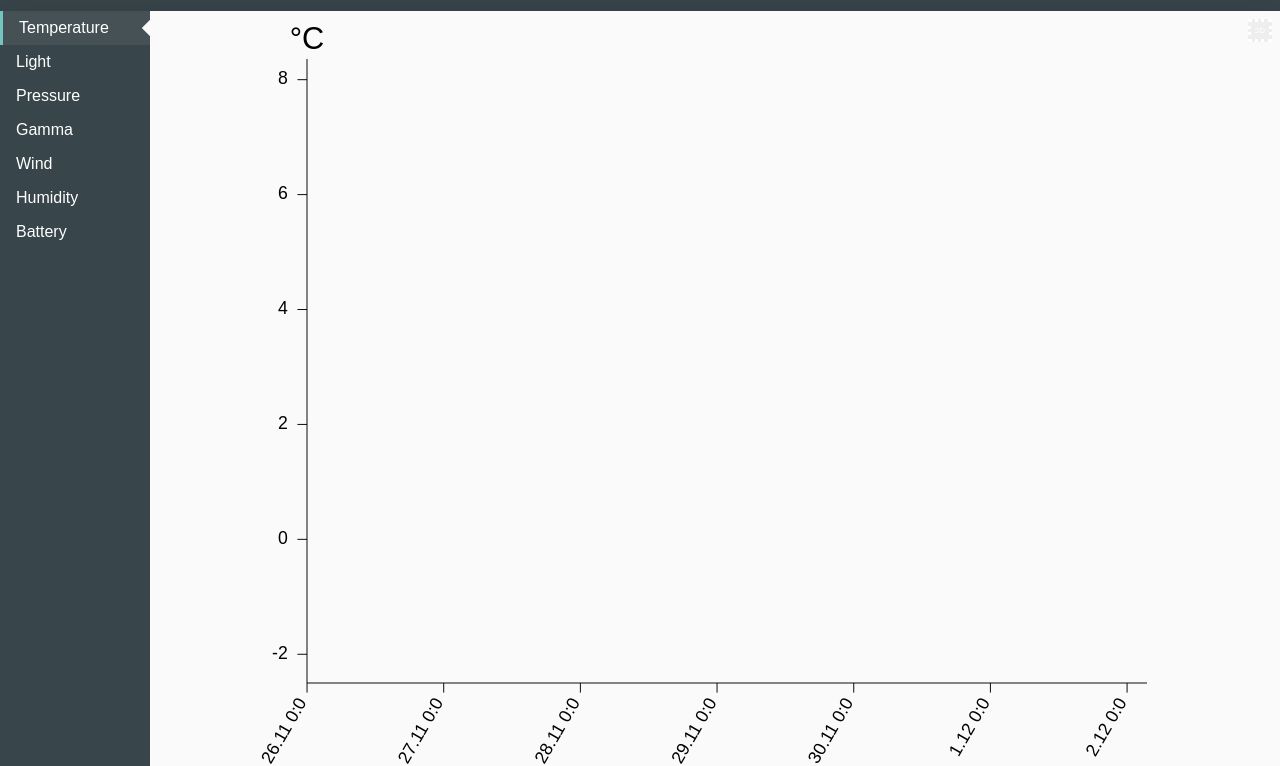
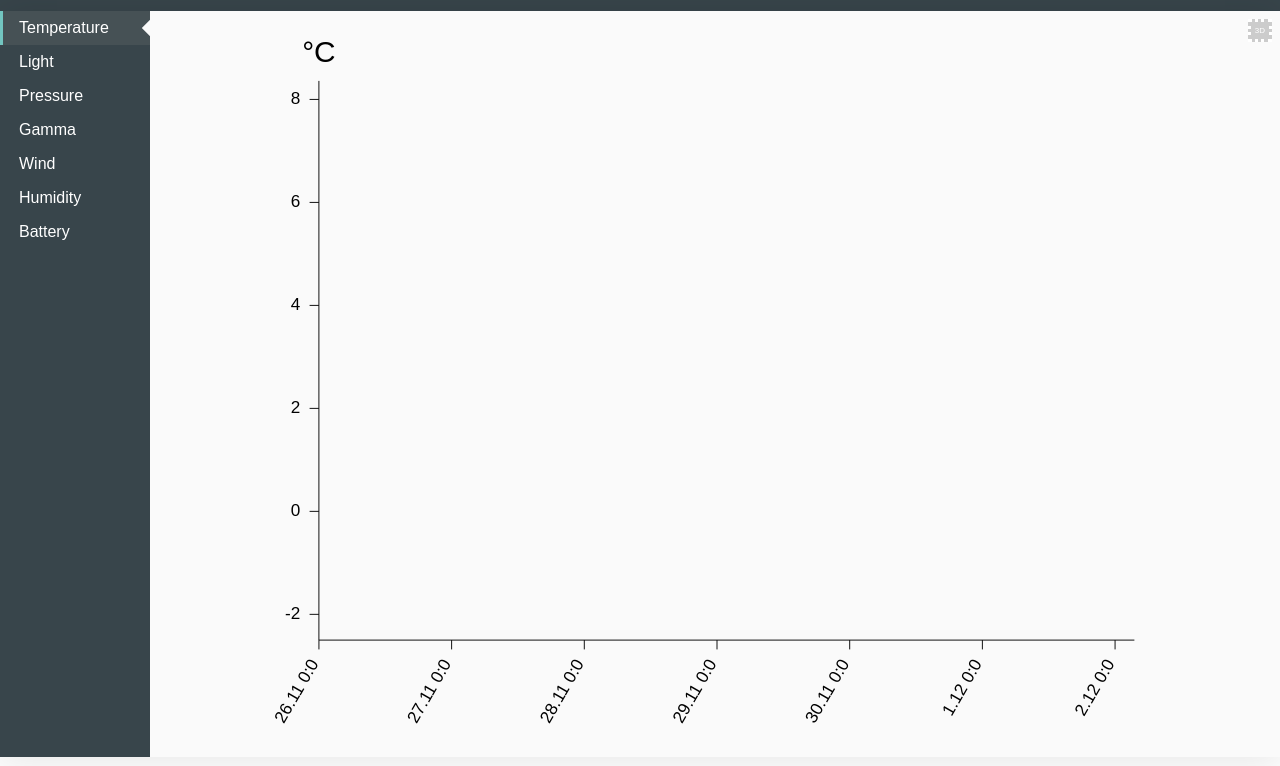
Before and after one commit to JohnNYers/CTEC3905, a plain HTML site: page index.html in a window 1280 px wide. Shown: the part 43-809 px from the top of the page. Drawn offline with Linux system fonts and the light colour scheme; no server answers.

Commit message:
sizing of diagrams optimized + 2d-diagram size changed

```diff
--- a/index.html
+++ b/index.html
@@ -31,11 +31,11 @@
 
     <figure>
       <svg id="diagram2d" class="chart active" viewBox="0 0 1000 800">
-        <line class="axis" x1="75" y1="50" x2="75" y2="700" />
-        <line class="axis" x1="75" y1="700" x2="950" y2="700" />
+        <line class="axis" x1="75" y1="75" x2="75" y2="675" />
+        <line class="axis" x1="75" y1="675" x2="950" y2="675" />
         <g id="x-labels" class="label"></g>
         <g id="y-labels" class="label"></g>
-        <text x="75" y="40" id="unit">hPa</text>
+        <text x="75" y="55" id="unit">hPa</text>
         <g>
           <polyline id="diagram-area" points="">
             <animate begin="indefinite" attributeName="points" dur=".2s" to="" repeatCount="1" fill="freeze"></animate>
--- a/js/2d-diagram.js
+++ b/js/2d-diagram.js
@@ -224,17 +224,17 @@ let diagram2dhandler;
       let x = diagram.contime(i + diagram.v.dmin)
       let node = document.createElementNS("http://www.w3.org/2000/svg", "text");
       node.setAttribute("x", x);
-      node.setAttribute("y", "720");
+      node.setAttribute("y", "700");
       let time = new Date(diagram.v.dmin + i);
       node.innerHTML = timestring(time);
-      node.setAttribute("transform", `rotate(-60 ${x} 720)`);
+      node.setAttribute("transform", `rotate(-60 ${x} 700)`);
       diagram.xticks.appendChild(node);
 
       let line = document.createElementNS("http://www.w3.org/2000/svg", "line");
       line.setAttribute("x1", x);
-      line.setAttribute("y1", "700");
+      line.setAttribute("y1", "675");
       line.setAttribute("x2", x);
-      line.setAttribute("y2", "710");
+      line.setAttribute("y2", "685");
       diagram.xticks.appendChild(line);
     }
   }
--- a/js/3d-diagram.js
+++ b/js/3d-diagram.js
@@ -110,7 +110,7 @@ function parse3d() {
     p[index][1][5].push(parseFloat(d3data[i]["feuchte"]));
     p[index][1][6].push(parseFloat(d3data[i]["akku"]));
   }
-  console.log(bounds);
+
   for (let i = 0; i < p.length; ++i) {
     if(p[i]) p[i] = smooth(p[i], 5, 0.005, bounds);
   }
@@ -215,7 +215,7 @@ let diagram3dhandler = {
 
     //gl.clearColor(0.5, 0.2, 0.5, 0.9); //lila
     //this.gl.clearColor(.2, .28, .36, 1.0); //d-blue
-    //this.gl.clearColor(.086, .627, .522,1.0); green
+    //this.gl.clearColor(.086, .627, .522,1.0); //green
     this.gl.enable(this.gl.DEPTH_TEST);
     this.gl.depthFunc(this.gl.LEQUAL);
     this.gl.clear(this.gl.COLOR_BUFFER_BIT | this.gl.DEPTH_BUFFER_BIT);
--- a/styles/mobile-diagram.css
+++ b/styles/mobile-diagram.css
@@ -128,6 +128,10 @@ text {
   padding: .5em 1em;
   margin: 2px;
   cursor: pointer;
+}
+
+#dd li:hover {
+  background: #005091;
 }
 
 .dd-select {
@@ -284,18 +288,19 @@ td:nth-child(4)::before {
     font-size: 8px;
   }
   header {
+    font-size: 1.5em;
     color: white;
     background: #38454b;
   }
   #dd {
     padding: 0;
     width: 150px;
+    height: 100%;
   }
   #dd ul {
-    width: 100%;
-    height: calc(100vh - 2em);
+    width: inherit;
+    height: inherit;
     min-height: 15em;
-    position: relative;
     visibility: visible;
     transform: translateY(0) rotate(0);
     background: #38454b;
@@ -303,7 +308,13 @@ td:nth-child(4)::before {
   #dd li {
     background: #38454b;
     margin: 0;
+    border-left: .2em solid transparent;
   }
+
+  #dd li:hover {
+    background: #566165;
+  }
+
   #dd ul::before {
     content: none;
   }
@@ -327,7 +338,8 @@ td:nth-child(4)::before {
   .diagram {
     position: relative;
     background: #fafafa;
-    height: auto;
+    height: calc(100vh - 6.8em);
+    max-height: calc(100vw - 150px);
     box-shadow: 0px 1px 40px 5px rgba(0, 0, 0, 0.1);
   }
   .switcher {
@@ -336,18 +348,21 @@ td:nth-child(4)::before {
     right: 1em;
     margin: 0;
     z-index: 1;
-    background: #eee;
+    background: #ccc;
+  }
+  .switcher:hover {
+    background: #999;
   }
   .chart {
     width: 100%;
     height: 100%;
   }
   figure {
+    position: absolute;
+    top: 0;
     width: calc(100% - 150px);
     height: 100%;
-    right: 0;
-    top: 0;
-    position: absolute;
+    transform: translateX(150px);
     margin: 0;
   }
   .label text {
@@ -406,12 +421,13 @@ td:nth-child(4)::before {
 }
 
 @media screen and (min-width: 600px) {
-  header {
-    font-size: 1.5em;
-  }
   h3 {
     padding-left: 5%;
     font-size: 4em;
+  }
+
+  .diagram {
+    height: calc(100vh - 6.8em);
   }
   .max-val {
     margin-top: 5em;
@@ -437,7 +453,6 @@ td:nth-child(4)::before {
     padding: .5em;
     font-size: 1.5em;
   }
-
   td {
     display: table-cell;
     max-height: inherit;
```
